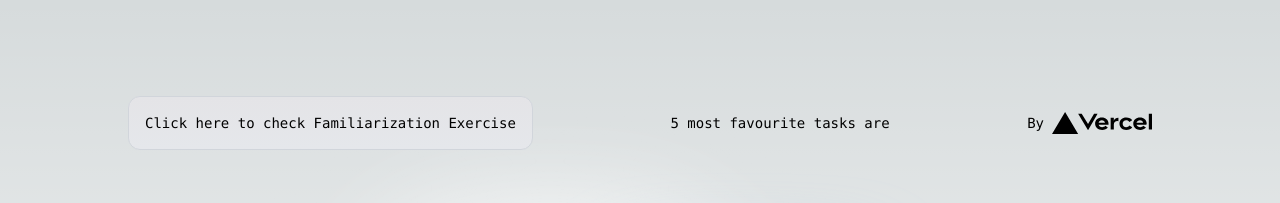
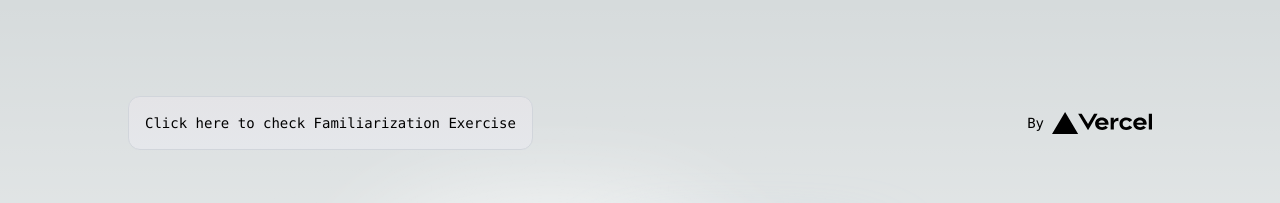
Before and after one commit to payalgupta4639/payal-nextjs, a Next.js app: page / in a window 1280 px wide. Shown: the top 203 px of the page. Built offline with nearby package versions, Linux system fonts and the light colour scheme.

Commit message:
Update page.tsx

```diff
--- a/app/page.tsx
+++ b/app/page.tsx
@@ -10,9 +10,6 @@ export default function Home() {
           Click here to check Familiarization Exercise
         </p>
       </a>
-        <p>
-        5 most favourite tasks are
-        </p>
         <div className="fixed bottom-0 left-0 flex h-48 w-full items-end justify-center bg-gradient-to-t from-white via-white dark:from-black dark:via-black lg:static lg:size-auto lg:bg-none">
           <a
             className="pointer-events-none flex place-items-center gap-2 p-8 lg:pointer-events-auto lg:p-0"
```
